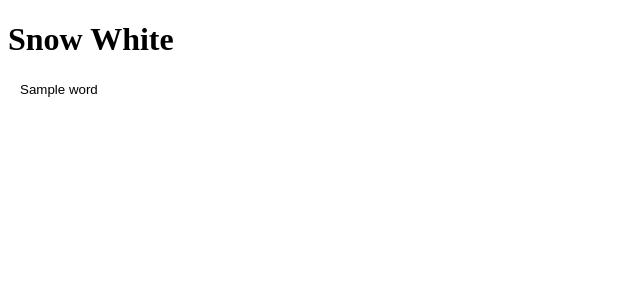
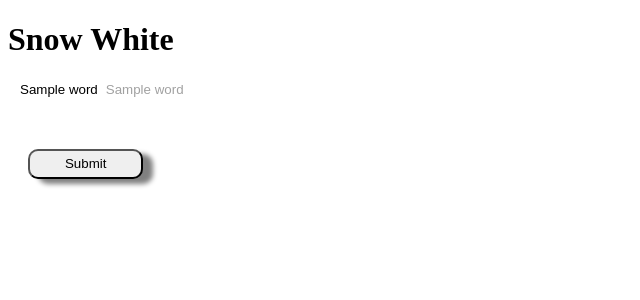
Before and after one commit to alexpoppe/storytelling, a Python web app: template apps/flask/api/templates/index.html in a window 1280 px wide. Shown: the top 300 px of the page, without its empty margins (0-640 px from the left). Run offline with Jinja, Linux system fonts and the light colour scheme; the template is opened without the code that fills it: most values are stand-ins (such as "Sample title", 1, 10 or a date in 2020).

Commit message:
choose cut off and add text

```diff
--- a/apps/flask/api/snowwhite-alternative.txt
+++ b/apps/flask/api/snowwhite-alternative.txt
@@ -2,6 +2,4 @@
 
 One day, the queen ordered a huntsman to take Snow White into the forest and kill her. But the huntsman couldn't do it, so he left Snow White alone in the forest. Lost and afraid, Snow White stumbled upon a small cottage and met seven friendly dwarfs named Grumpy, Happy, Doc, Bashful, Sneezy, Sleepy, and Dopey.
 
-The dwarfs were happy to have Snow White in their home, and they all became friends. But the wicked queen found out that Snow White was still alive and came to the cottage disguised as an old woman. She tricked Snow White into eating a poisoned apple and Snow White fell into a deep sleep.
-
-The dwarfs put Snow White in a glass coffin and kept watch over her, hoping that someone
+The dwarfs were happy to have Snow White in their home, and they all became friends. But the wicked queen found out that Snow White was still alive and came to the cottage disguised as an old woman. She tricked Snow White into eating a poisoned pear
--- a/apps/flask/api/static/style.css
+++ b/apps/flask/api/static/style.css
@@ -3,7 +3,7 @@
   padding-right: 100px;;
 }
 
-.btn {
+.btn-first {
     border: none;
     cursor: pointer;
     background-color: inherit;
@@ -12,8 +12,23 @@
     white-space: pre-line;
   }
 
-.btn:hover {
+.btn-second {
+    border: none;
+    cursor: pointer;
+    background-color: inherit;
+    padding: 2px;
+    text-align: left;
+    white-space: pre-line;
+    color: #a1a1a1;
+  }
+
+
+.btn-first:hover {
     color: #0e0eff;
+}
+
+.btn-second:hover {
+  color: #0e0eff;
 }
 
 .text-input{
@@ -43,3 +58,7 @@
   -webkit-transform: scale(1.05);
   transform: scale(1.05);
 }
+
+.count {
+  visibility: hidden;
+}
--- a/apps/flask/api/templates/index.html
+++ b/apps/flask/api/templates/index.html
@@ -11,11 +11,19 @@
 
 <div class="text">
 <form method="post" action="{{ url_for('api.select') }}">
-{% for word in words %}
+{% for word in first_part %}
     {% if word == "\n"%}
     <br>
     {% else %}
-    <button class="btn" type="submit" name="word" value={{loop.index}}>{{word}}</button>
+    <button class="btn-first" type="submit" name="word" value={{loop.index}}>{{word}}</button>
+    {% endif %}
+{% endfor %}
+
+{% for word in second_part %}
+    {% if word == "\n"%}
+    <br>
+    {% else %}
+    <button class="btn-second" type="submit" name="word" value={{first_part|count + loop.index}}>{{word}}</button>
     {% endif %}
 {% endfor %}
 
@@ -24,7 +32,14 @@
         <textarea name="text-input" class="text-input" placeholder="Your text.."></textarea>
     </div>
     <div>
-        <input class="submit" type="submit" name="submit" value="Submit" placeholder="submit">
+        <input class="submit" type="submit" name="submit-text" value="Submit" placeholder="submit">
+    </div>
+{% else %}
+    <div>
+        <textarea name="count" class="count">{{first_part|count}}</textarea>
+    </div>
+    <div>
+        <input class="submit" type="submit" name="submit-cut" value="Submit" placeholder="submit">
     </div>
 {% endif %}
 </form>
```
Also changed, not shown: apps/flask/api/app.py (+23 -7 lines).
